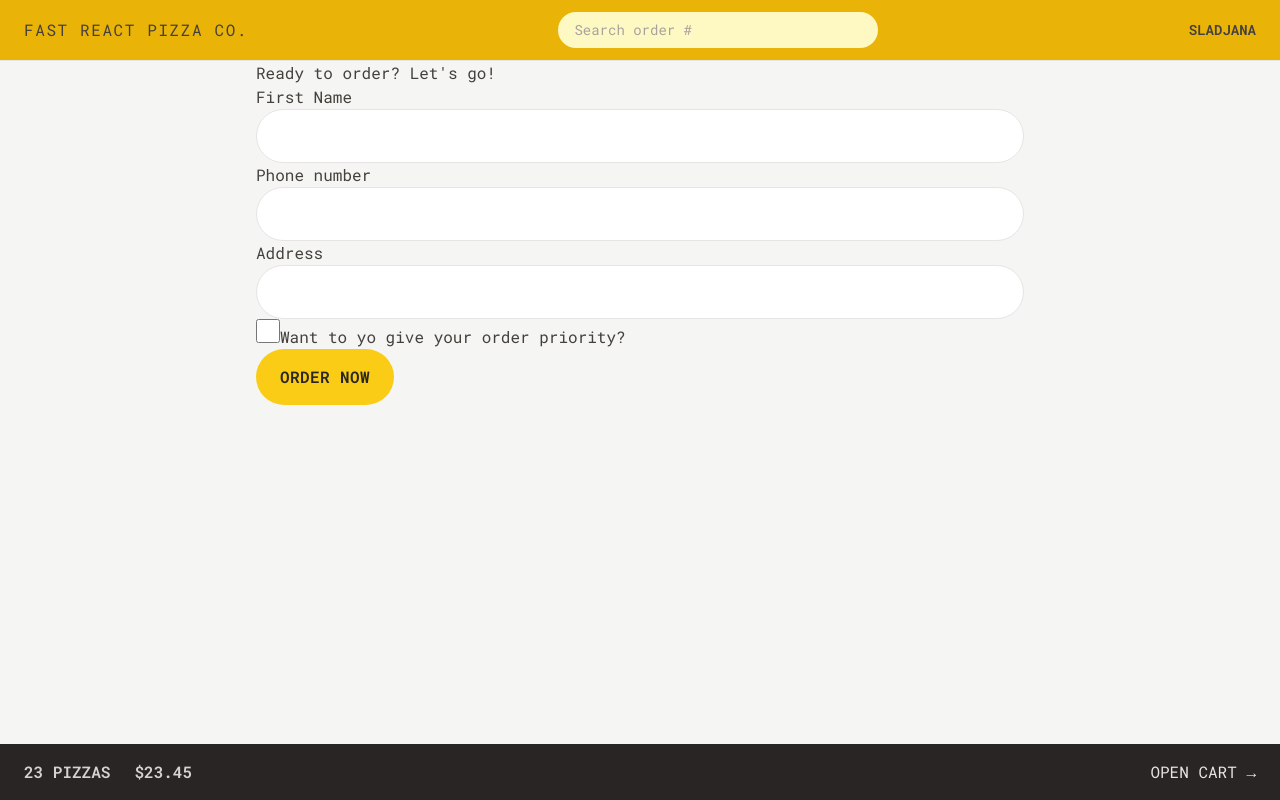
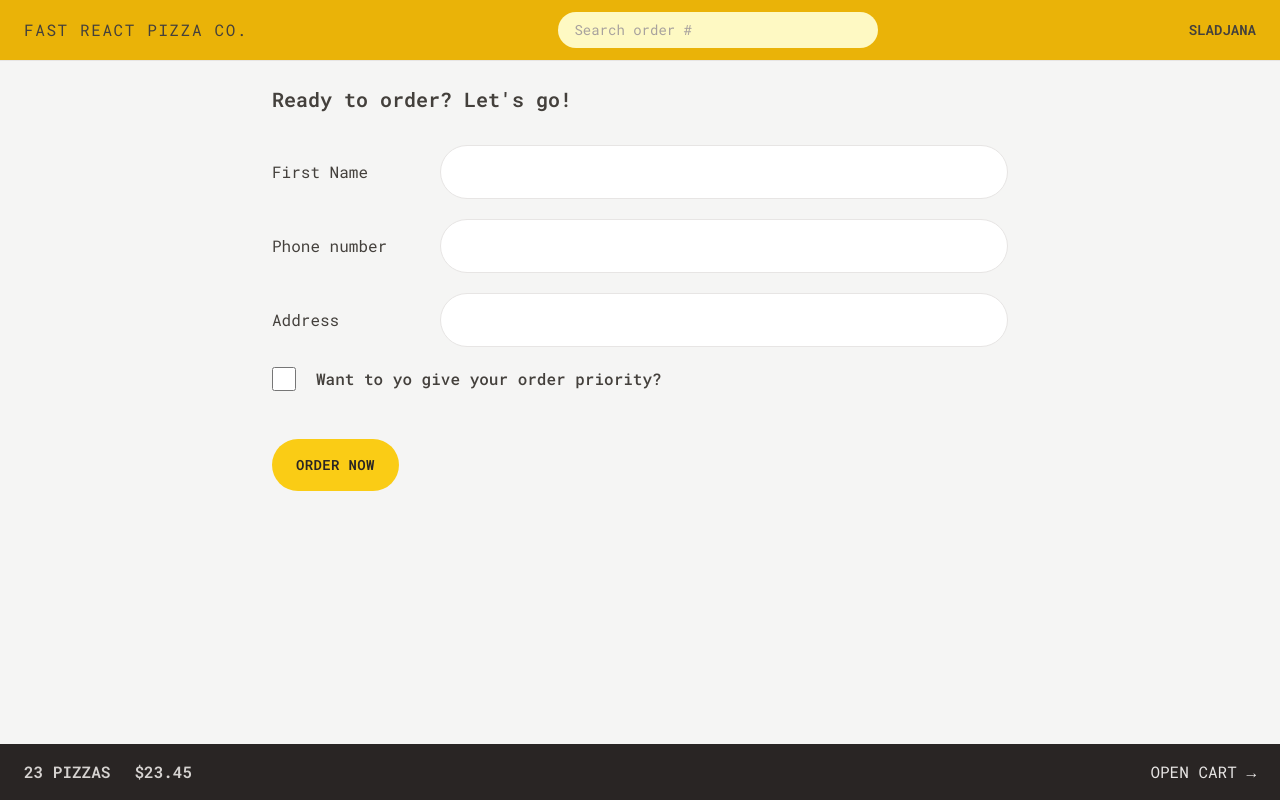
Before and after one commit to SladjanaDejanovic/Fast-React-Pizza, a React (Vite) app: page /order/new in a window 1280 px wide. Built offline with nearby package versions, Linux system fonts and the light colour scheme.

Commit message:
favicon, styling order form

```diff
--- a/src/features/order/CreateOrder.jsx
+++ b/src/features/order/CreateOrder.jsx
@@ -46,31 +46,43 @@
   const cart = fakeCart;
 
   return (
-    <div>
-      <h2>Ready to order? Let&apos;s go!</h2>
+    <div className="px-4 py-6">
+      <h2 className="text-xl font-semibold mb-8">
+        Ready to order? Let&apos;s go!
+      </h2>
 
       <Form method="POST">
-        <div>
-          <label>First Name</label>
-          <input className="input" type="text" name="customer" required />
+        <div className="mb-5 flex gap-2 flex-col sm:flex-row sm:items-center">
+          <label className="sm:basis-40">First Name</label>
+          <input className="input grow" type="text" name="customer" required />
         </div>
 
-        <div>
-          <label>Phone number</label>
-          <div>
-            <input className="input" type="tel" name="phone" required />
-          </div>
-          {formErrors?.phone && <p>{formErrors.phone}</p>}
-        </div>
+        <div className="mb-5 flex gap-2 flex-col sm:flex-row sm:items-center">
+          <label className="sm:basis-40">Phone number</label>
+          <div className="grow">
+            <input className="input w-full" type="tel" name="phone" required />
 
-        <div>
-          <label>Address</label>
-          <div>
-            <input className="input" type="text" name="address" required />
+            {formErrors?.phone && (
+              <p className="text-xs mt-2 text-red-700 bg-red-100 rounded-md p-2">
+                {formErrors.phone}
+              </p>
+            )}
           </div>
         </div>
 
-        <div>
+        <div className="mb-5 flex gap-2 flex-col sm:flex-row sm:items-center">
+          <label className="sm:basis-40">Address</label>
+          <div className="grow">
+            <input
+              className="input w-full"
+              type="text"
+              name="address"
+              required
+            />
+          </div>
+        </div>
+
+        <div className="mb-12 flex gap-5 items-center">
           <input
             className="h-6 w-6 accent-yellow-400
             focus:outline-none focus:ring focus:ring-yellow-400 focus:ring-offset-2"
@@ -80,7 +92,9 @@
             // value={withPriority}
             // onChange={(e) => setWithPriority(e.target.checked)}
           />
-          <label htmlFor="priority">Want to yo give your order priority?</label>
+          <label htmlFor="priority" className="font-medium">
+            Want to yo give your order priority?
+          </label>
         </div>
 
         <div>
--- a/src/index.css
+++ b/src/index.css
@@ -5,7 +5,7 @@
 @layer components {
   .input {
     @apply rounded-full border border-stone-200 px-4 py-2 text-sm transition-all duration-300
-    focus:outline-none focus:ring focus:ring-yellow-400 w-full md:px-6 md:py-4;
+    focus:outline-none focus:ring focus:ring-yellow-400 md:px-6 md:py-4;
   }
 
   .loader {
--- a/src/ui/Button.jsx
+++ b/src/ui/Button.jsx
@@ -2,13 +2,13 @@
 
 function Button({ children, disabled, to, type }) {
   const base =
-    "bg-yellow-400 uppercase tracking-wide rounded-full font-semibold text-stone-800  inline-block hover:bg-yellow-300 transition-colors duration-300 focus:outline-none focus:ring focus:ring-yellow-300 focus:ring-offset-2 focus:bg-yellow-300 disabled:cursor-not-allowed";
+    "text-sm bg-yellow-400 uppercase tracking-wide rounded-full font-semibold text-stone-800  inline-block hover:bg-yellow-300 transition-colors duration-300 focus:outline-none focus:ring focus:ring-yellow-300 focus:ring-offset-2 focus:bg-yellow-300 disabled:cursor-not-allowed";
 
   const styles = {
     primary: base + " py-3 px-4 md:px-6 md:py-4",
     small: base + " px-4 py-2 md:px-5 md:py-2.5 text-xs",
     secondary:
-      "border-2 border-stone-300 uppercase tracking-wide rounded-full font-semibold text-stone-400  inline-block hover:bg-stone-300 hover:text-stone-800 focus:text-stone-800 transition-colors duration-300 focus:outline-none focus:ring focus:ring-stone-200 focus:ring-offset-2 focus:bg-yellow-300 disabled:cursor-not-allowed py-2.5 px-4 md:px-6 md:py-3.5",
+      "text-sm border-2 border-stone-300 uppercase tracking-wide rounded-full font-semibold text-stone-400  inline-block hover:bg-stone-300 hover:text-stone-800 focus:text-stone-800 transition-colors duration-300 focus:outline-none focus:ring focus:ring-stone-200 focus:ring-offset-2 focus:bg-yellow-300 disabled:cursor-not-allowed py-2.5 px-4 md:px-6 md:py-3.5",
   };
 
   if (to)
```
Also changed, not shown: index.html (+5 -1 lines).
